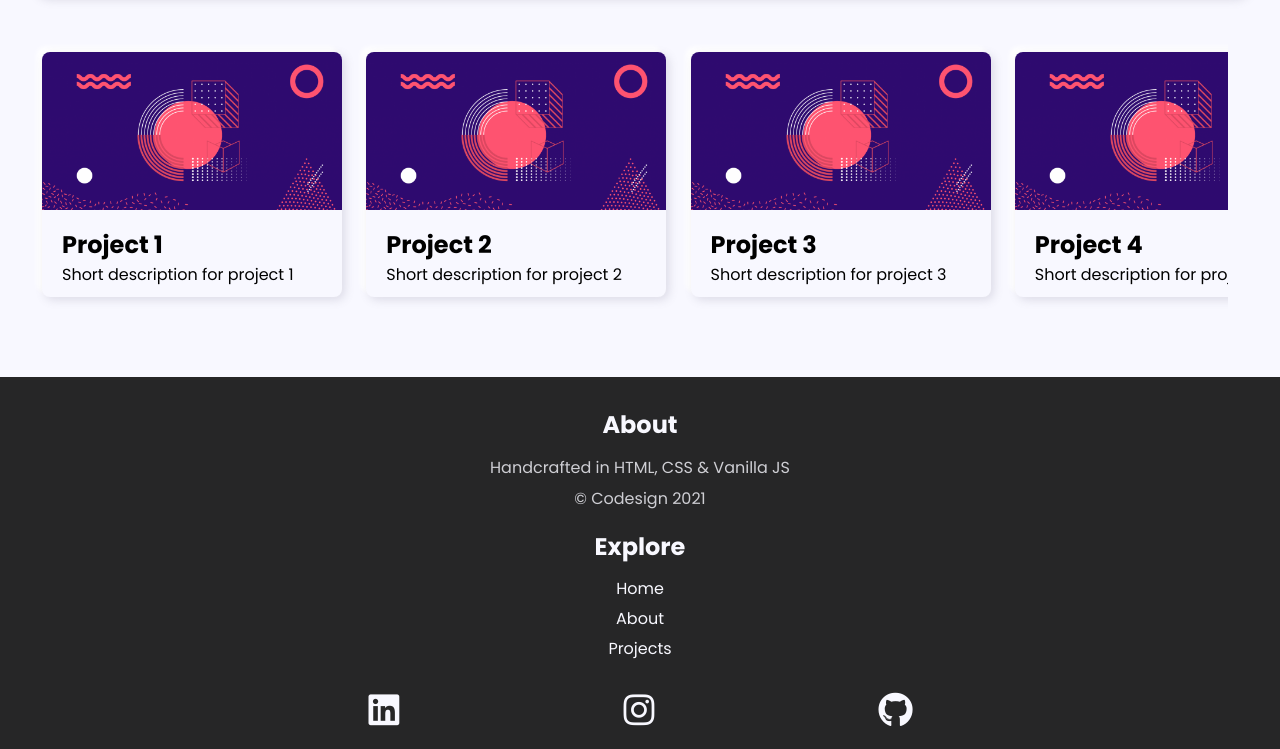
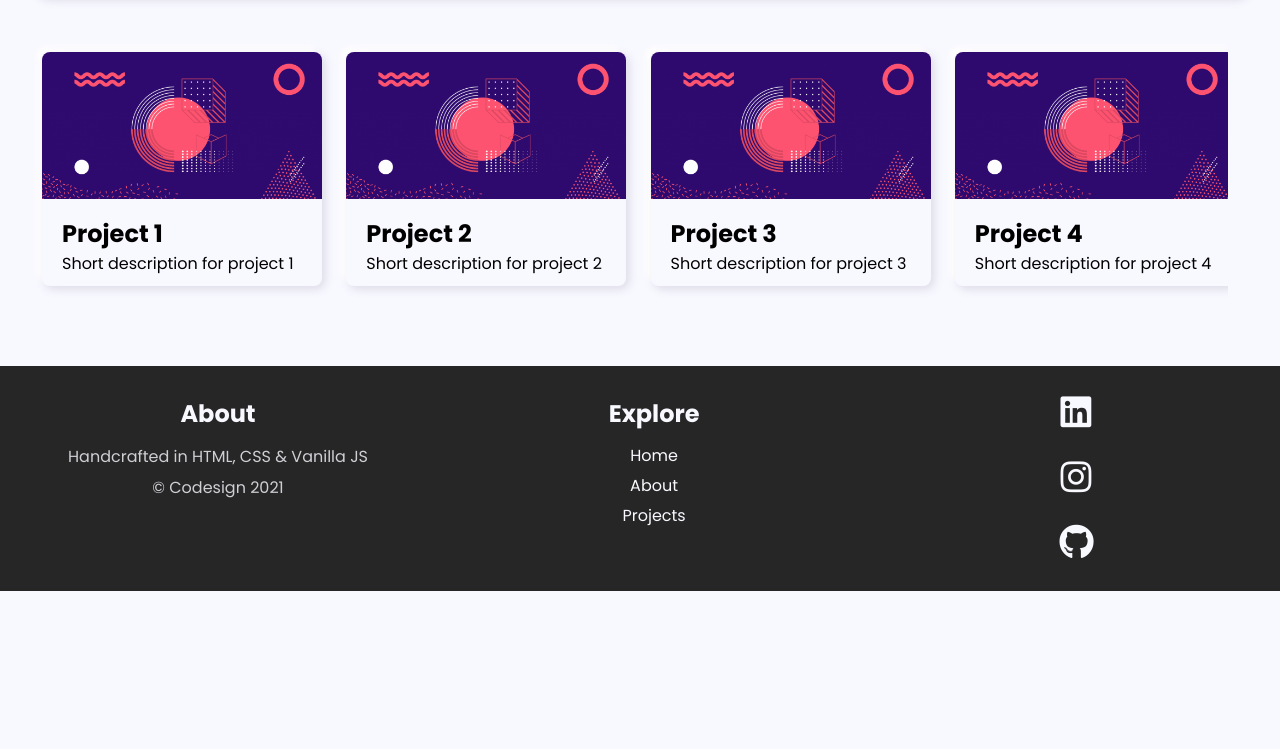
Before and after one commit to IsidoroAros/isidoro-dev-portfolio, a plain HTML site: page index.html in a window 1280 px wide. Shown: the part 980-1729 px from the top of the page. After the commit the page ends 1571 px from the top, so only its background shows below. Drawn offline with nearby package versions, Linux system fonts and the light colour scheme.

Commit message:
Ended media queries

```diff
--- a/css/medias.css
+++ b/css/medias.css
@@ -85,6 +85,26 @@
     .project-injection-view{
         width: 60%;
     }
+    .footer{
+        flex-direction: row;
+    }
+    .footer-about{
+        padding: 30px;
+        height: 100%;
+    }
+    .footer-explore{
+        display: flex;
+        flex-direction: column;
+        align-items: center;
+        height: 100%;
+        padding: 30px;
+    }
+    .footer-social-icons{
+        display: flex;
+        align-items: center;
+        flex-direction: column;
+        padding: 0px;
+    }
 }
 
 
@@ -96,4 +116,9 @@
         padding: 20px;
         padding-left: 0px;
     }
+    .footer-social-icons{
+        flex-direction: row;
+        width: 40%;
+        margin-right: 30px;
+    }
 }
--- a/css/styles.css
+++ b/css/styles.css
@@ -354,7 +354,7 @@ body{
     cursor: pointer;
     background-color: var(--ppalColor);
     box-shadow: var(--neumorphicWhiteShadow);
-    width: 300px;
+    width: 280px;
     display: inline-block;
     margin-right: 20px;
     border-radius: 8px;
@@ -380,6 +380,7 @@ body{
 
 .project-injection-view{
     margin-top: 30px;
+    margin-bottom: 10px;
     height: auto;
     max-width: 100%;
     box-shadow: var(--neumorphicWhiteShadow);
```
